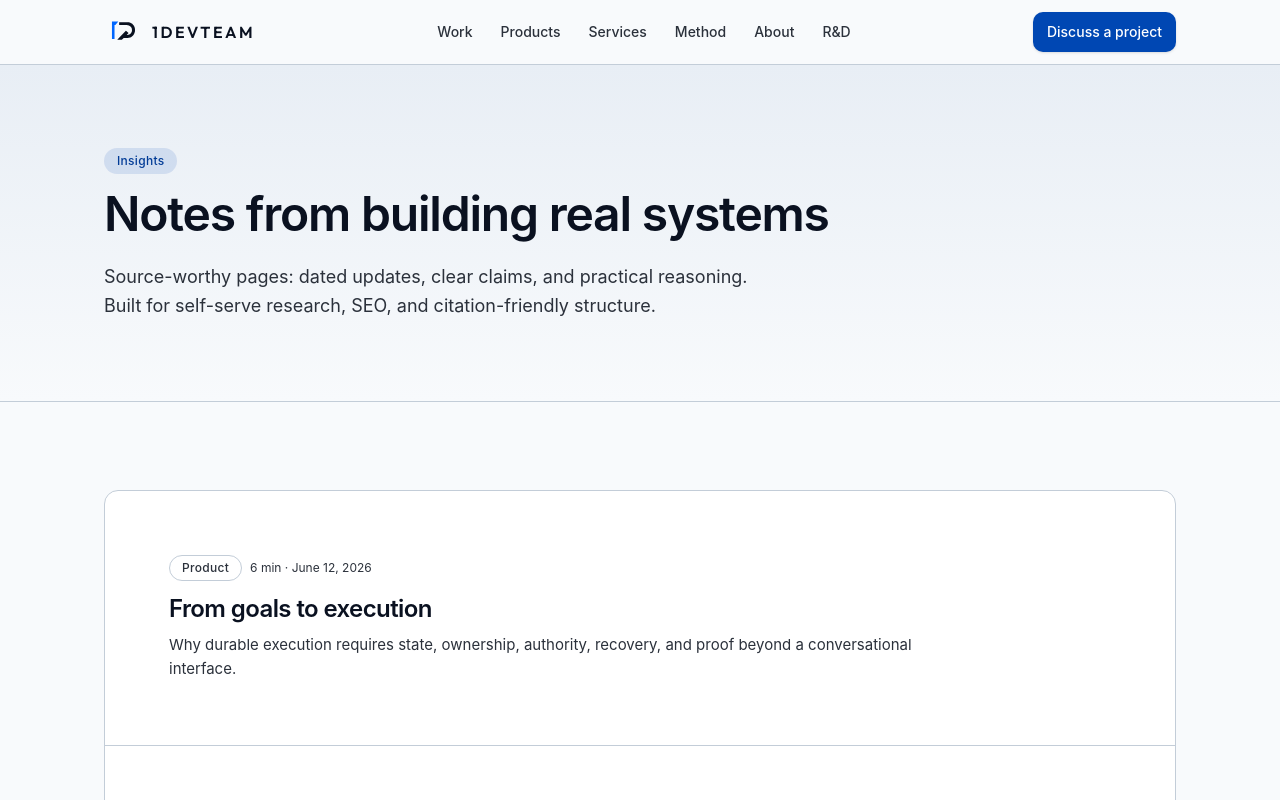
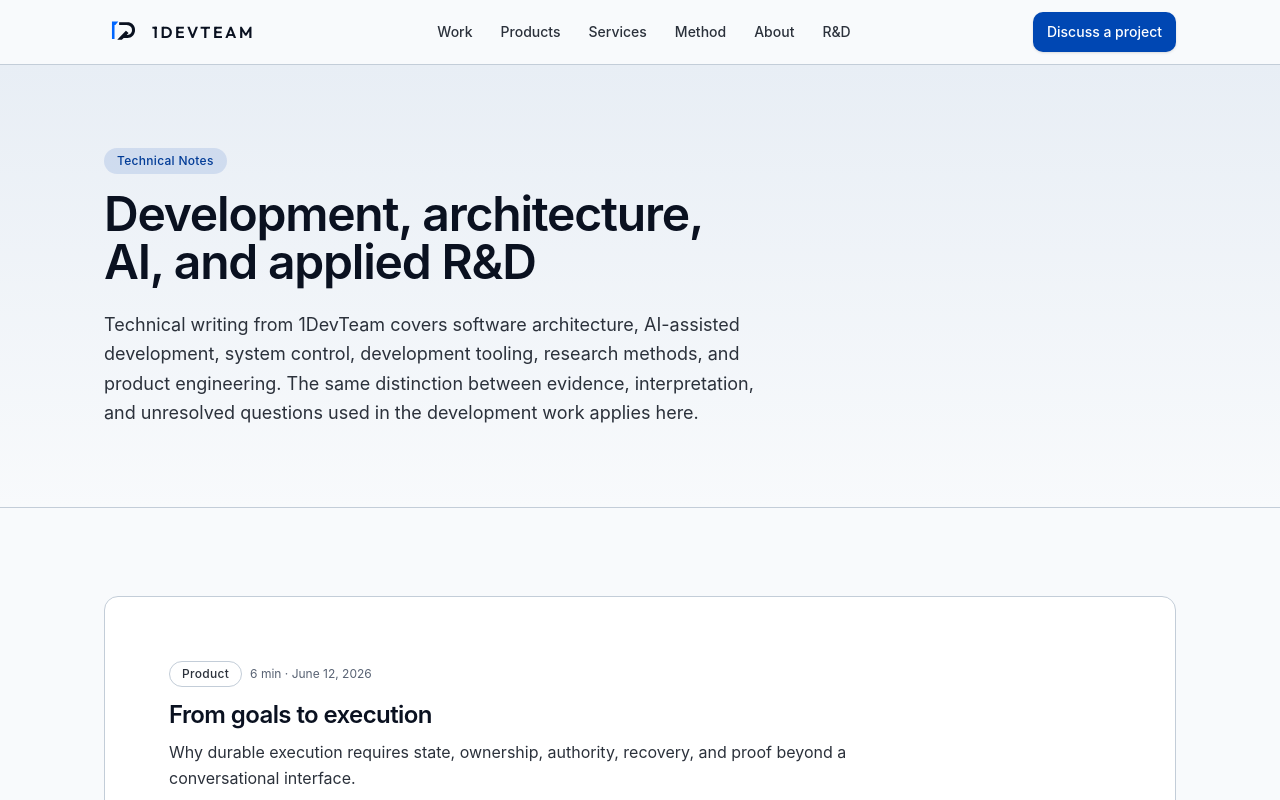
Before and after one commit to 1devteam/1devteam-web, a React (Vite) app: page /insights in a window 1280 px wide. Shown: the top 800 px of the page. Built offline with nearby package versions, Linux system fonts and the light colour scheme.

Commit message:
Apply precise technical-notes wording

```diff
--- a/src/pages/InsightsPage.tsx
+++ b/src/pages/InsightsPage.tsx
@@ -17,13 +17,13 @@ export function InsightsPage() {
     <>
       <Seo
         title="Insights"
-        description="Product notes, governance thinking, and build journals from 1devteam — entity-rich content for humans and AI-mediated discovery."
+        description="Technical notes from 1DevTeam on software architecture, AI-assisted development, system control, development tooling, research methods, and product engineering."
         path="/insights"
       />
       <PageHero
-        eyebrow="Insights"
-        title="Notes from building real systems"
-        description="Source-worthy pages: dated updates, clear claims, and practical reasoning. Built for self-serve research, SEO, and citation-friendly structure."
+        eyebrow="Technical Notes"
+        title="Development, architecture, AI, and applied R&D"
+        description="Technical writing from 1DevTeam covers software architecture, AI-assisted development, system control, development tooling, research methods, and product engineering. The same distinction between evidence, interpretation, and unresolved questions used in the development work applies here."
       />
 
       <section className="section-pad">
@@ -38,16 +38,10 @@ export function InsightsPage() {
                 >
                   <div className="mb-3 flex flex-wrap items-center gap-2">
                     <Badge variant="outline">{post.category}</Badge>
-                    <span className="text-xs text-[var(--text-muted)]">
-                      {post.readTime} · {formatDate(post.date)}
-                    </span>
+                    <span className="text-xs text-[var(--text-subtle)]">{post.readTime} · {formatDate(post.date)}</span>
                   </div>
-                  <h2 className="text-xl font-semibold tracking-tight md:text-2xl">
-                    {post.title}
-                  </h2>
-                  <p className="mt-2 max-w-3xl text-[15px] leading-relaxed text-[var(--text-muted)]">
-                    {post.excerpt}
-                  </p>
+                  <h2 className="text-xl font-semibold tracking-tight md:text-2xl">{post.title}</h2>
+                  <p className="mt-2 max-w-3xl text-base leading-relaxed text-[var(--text-muted)]">{post.excerpt}</p>
                 </Link>
               </li>
             ))}
```
